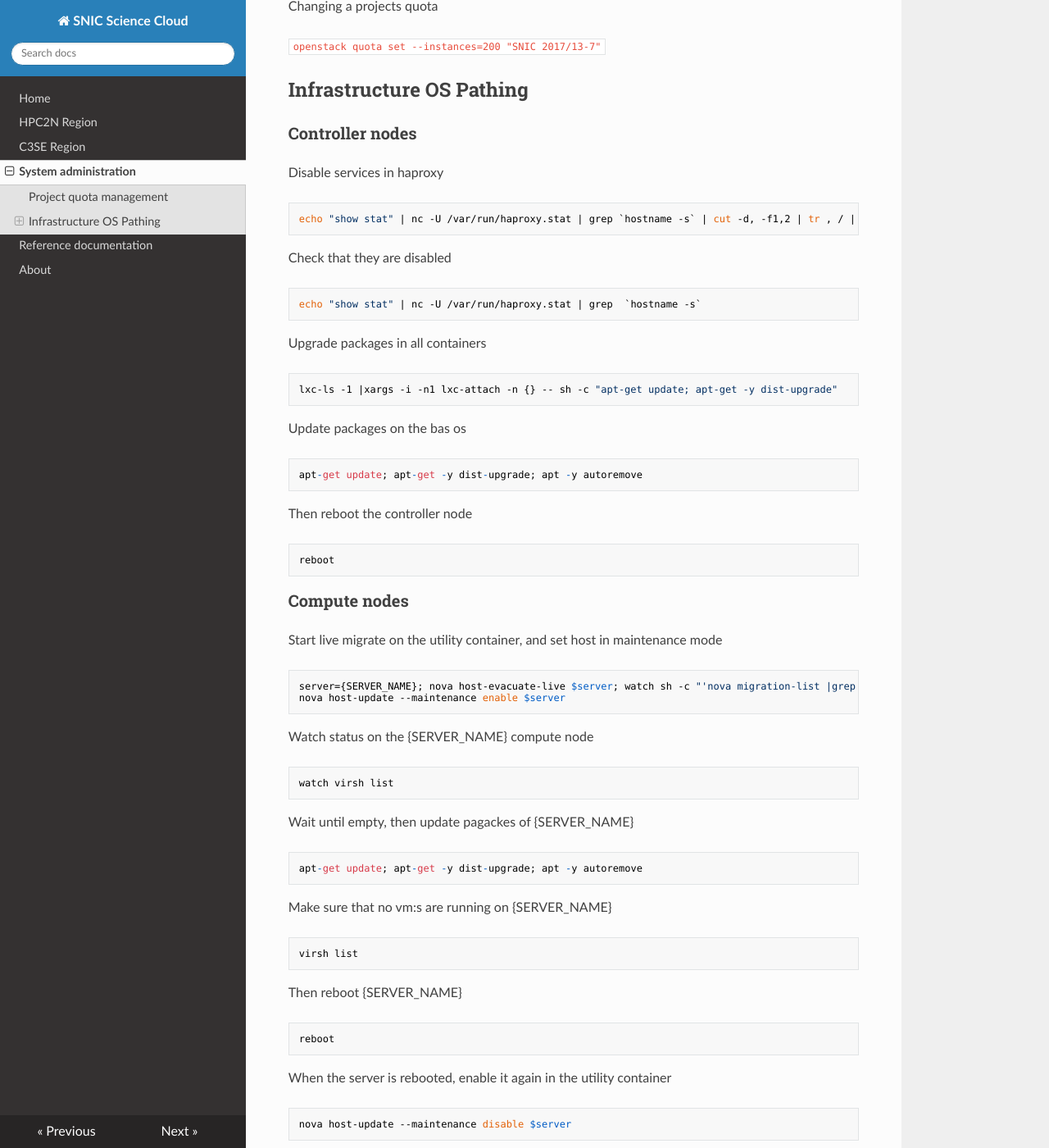
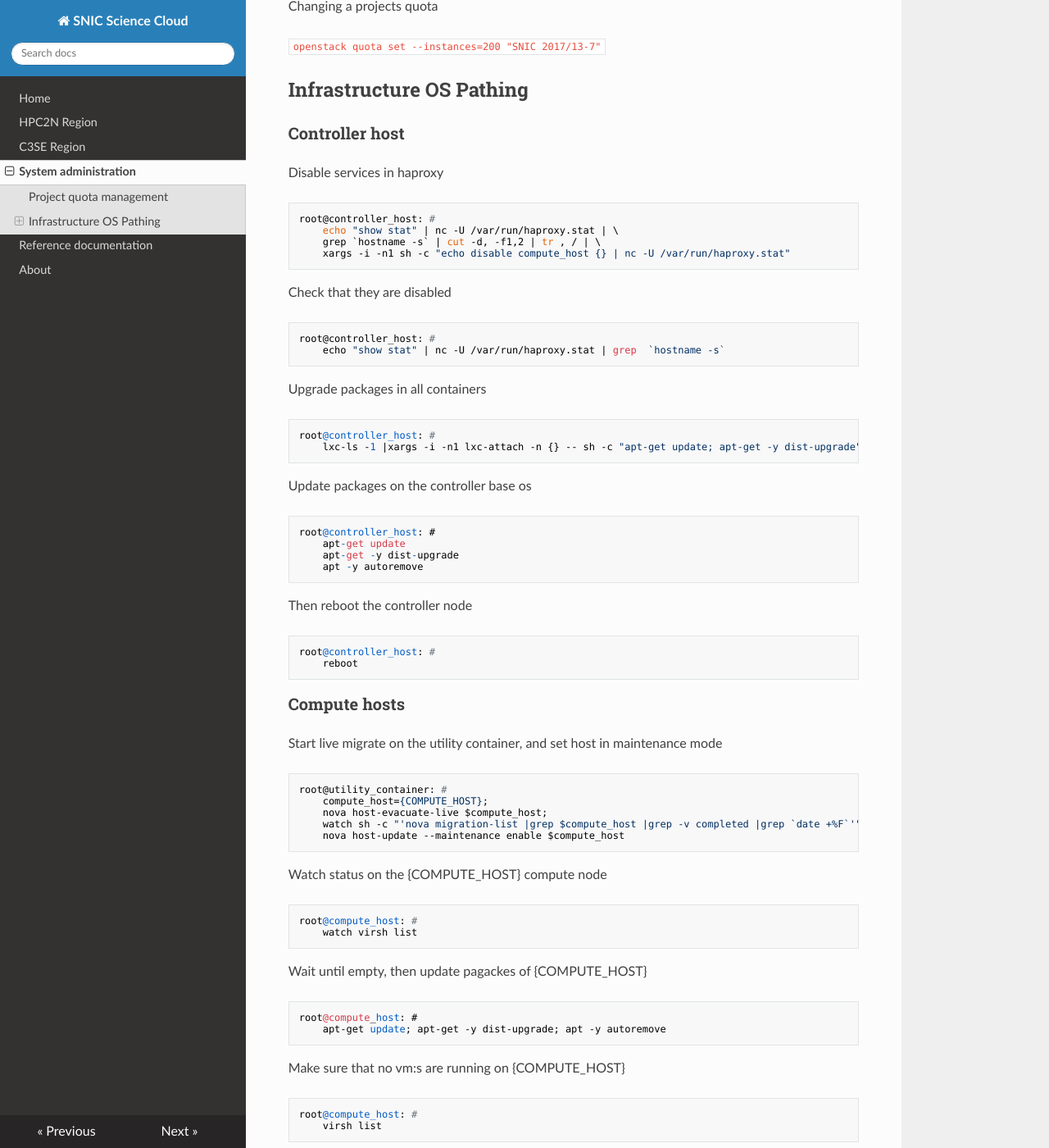
Before and after one commit to SNICScienceCloud/operators-documentation, an MkDocs documentation site: the page built from docs/sysadmin_common.md, in a window 1280 px wide and 1400 px high, scrolled down 428 px. Shown: the whole window at 82% size. Built offline with MkDocs 1.6.1, drawn with Linux system fonts in a browser that asks for light colours; nearby versions of some CDN libraries; old or Windows-style settings are respelled for this version of MkDocs; some of the changed text lies outside the part shown.

Commit message:
Format changes

```diff
--- a/docs/sysadmin_common.md
+++ b/docs/sysadmin_common.md
@@ -16,51 +16,68 @@ Changing a projects quota
 
 ## Infrastructure OS Pathing
 
-### Controller nodes
+### Controller host
 
 Disable services in haproxy
 
-    echo "show stat" | nc -U /var/run/haproxy.stat | grep `hostname -s` | cut -d, -f1,2 | tr , / | xargs -i -n1 sh -c "echo disable server {} | nc -U /var/run/haproxy.stat"
+    root@controller_host: #
+    	echo "show stat" | nc -U /var/run/haproxy.stat | \
+        grep `hostname -s` | cut -d, -f1,2 | tr , / | \
+        xargs -i -n1 sh -c "echo disable compute_host {} | nc -U /var/run/haproxy.stat"
 
 Check that they are disabled
 
-    echo "show stat" | nc -U /var/run/haproxy.stat | grep  `hostname -s`
+    root@controller_host: #
+        echo "show stat" | nc -U /var/run/haproxy.stat | grep  `hostname -s`
 
 Upgrade packages in all containers
 
-    lxc-ls -1 |xargs -i -n1 lxc-attach -n {} -- sh -c "apt-get update; apt-get -y dist-upgrade"
+    root@controller_host: #
+        lxc-ls -1 |xargs -i -n1 lxc-attach -n {} -- sh -c "apt-get update; apt-get -y dist-upgrade"
 
-Update packages on the bas os
+Update packages on the controller base os
 
-    apt-get update; apt-get -y dist-upgrade; apt -y autoremove
+    root@controller_host: #
+        apt-get update
+        apt-get -y dist-upgrade
+        apt -y autoremove
 
 Then reboot the controller node
 
-    reboot
+    root@controller_host: #
+        reboot
 
-### Compute nodes
+### Compute hosts
 
 Start live migrate on the utility container, and set host in maintenance mode
 
-    server={SERVER_NAME}; nova host-evacuate-live $server; watch sh -c "'nova migration-list |grep $server |grep -v completed |grep `date +%F`'"
-    nova host-update --maintenance enable $server
+    root@utility_container: #
+        compute_host={COMPUTE_HOST};
+        nova host-evacuate-live $compute_host;
+        watch sh -c "'nova migration-list |grep $compute_host |grep -v completed |grep `date +%F`'"
+        nova host-update --maintenance enable $compute_host
 
-Watch status on the {SERVER_NAME} compute node
+Watch status on the {COMPUTE_HOST} compute node
 
-    watch virsh list
+    root@compute_host: #
+    	watch virsh list
 
-Wait until empty, then update pagackes of  {SERVER_NAME}
+Wait until empty, then update pagackes of  {COMPUTE_HOST}
 
-    apt-get update; apt-get -y dist-upgrade; apt -y autoremove
+    root@compute_host: #
+        apt-get update; apt-get -y dist-upgrade; apt -y autoremove
 
-Make sure that no vm:s are running on {SERVER_NAME}
+Make sure that no vm:s are running on {COMPUTE_HOST}
 
-    virsh list
+    root@compute_host: #
+        virsh list
 
-Then reboot  {SERVER_NAME}
+Then reboot  {COMPUTE_HOST}
 
-    reboot
+    root@compute_host: #
+        reboot
 
-When the server is rebooted, enable it again in the utility container
+When the compute_host is rebooted, enable it again in the utility container
 
-    nova host-update --maintenance disable $server
+    root@utility_container: #
+        nova host-update --maintenance disable $compute_host
```
